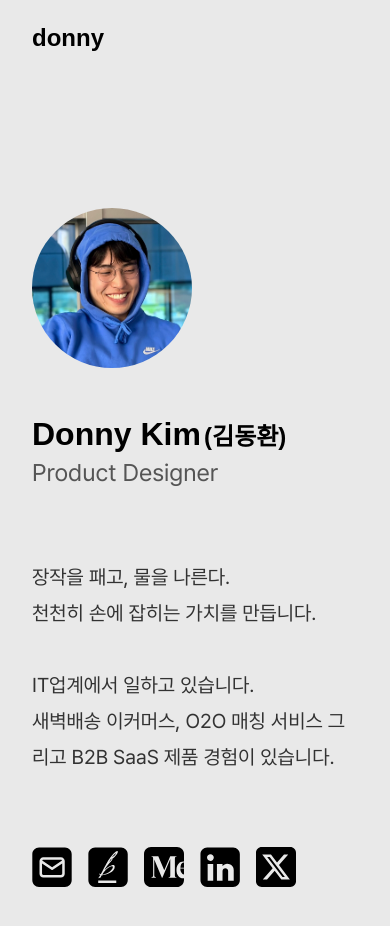
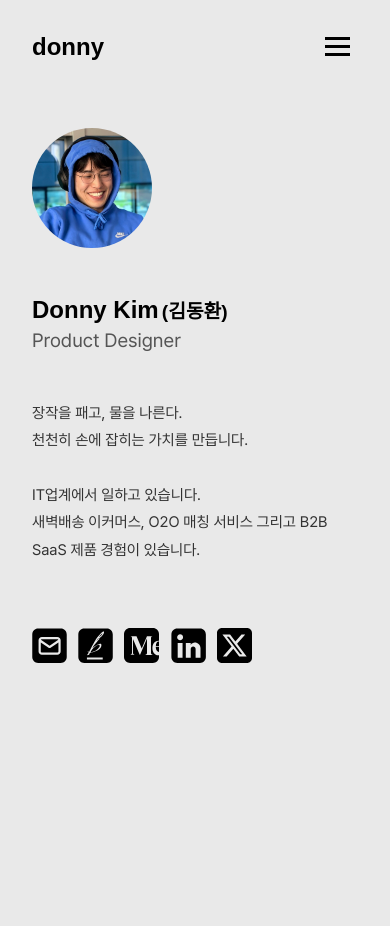
Before and after one commit to donny0903/chop-wood-carry-water, a plain HTML site: page 1.ko/about.html in a window 390 px wide. After the commit the page ends 875 px from the top, so only its background shows below. Drawn offline with Linux system fonts and the light colour scheme; files whose address does not match are found by name; a web font is replaced by a local one.

Commit message:
ko_about 모바일 대응 완료

```diff
--- a/1.ko/about.html
+++ b/1.ko/about.html
@@ -26,6 +26,11 @@
     <nav class="navbar">
         <div class="nav-container">
             <a href="../1.ko/index.html" class="logo">donny</a>
+            <button class="mobile-menu-button">
+                <span class="bar"></span>
+                <span class="bar"></span>
+                <span class="bar"></span>
+            </button>
             <div class="nav-links">
                 <a href="../1.ko/work.html" class="nav-item">work</a>
                 <a href="https://brunch.co.kr/@okid2318#articles" class="nav-item">blog</a>
@@ -40,7 +45,9 @@
     <main class="about">
         <div class="about-container">
             <div class="profile-image">
-                <img src="../img/profile.jpg" alt="Donny Kim">
+                <a href="https://www.linkedin.com/in/donghwan-kim-52b7371a9/" target="_blank" rel="noopener noreferrer">
+                    <img src="../img/profile.jpg" alt="Donny Kim">
+                </a>
             </div>
             <div class="about-content">
                 <h1>Donny Kim<span>(김동환)</span></h1>
--- a/css/main.css
+++ b/css/main.css
@@ -562,4 +562,45 @@ body {
         gap: 1rem;  /* 아이콘 간격 살짝 늘림 */
     }
 
+    /* about page */
+    .about {
+        padding-top: 3rem;
+    }
+
+    .profile-image {
+        width: 120px;
+        height: 120px;
+    }
+
+    .about-content h1 {
+        font-size: 1.5rem;
+        margin-bottom: 0.3rem;
+    }
+
+    .about-content h1 span {
+        font-size: 1.2rem;  /* 영문 이름보다 작게 설정 */
+    }
+
+    .about-content h2 {
+        font-size: 1.2rem;
+        margin-bottom: 3rem;
+    }
+
+    .about-text {
+        font-size: .95rem;
+        line-height: 1.8;
+        margin-bottom: 4rem;
+    }
+
+    .social-links {
+        gap: 0.7rem;
+        margin-bottom: 6rem;
+    }
+
+    .social-links img {
+        width: 35px;
+        height: 35px;
+    }
+
+
 }
```
Also changed, not shown: main.css (deleted, +0 -23 lines).
